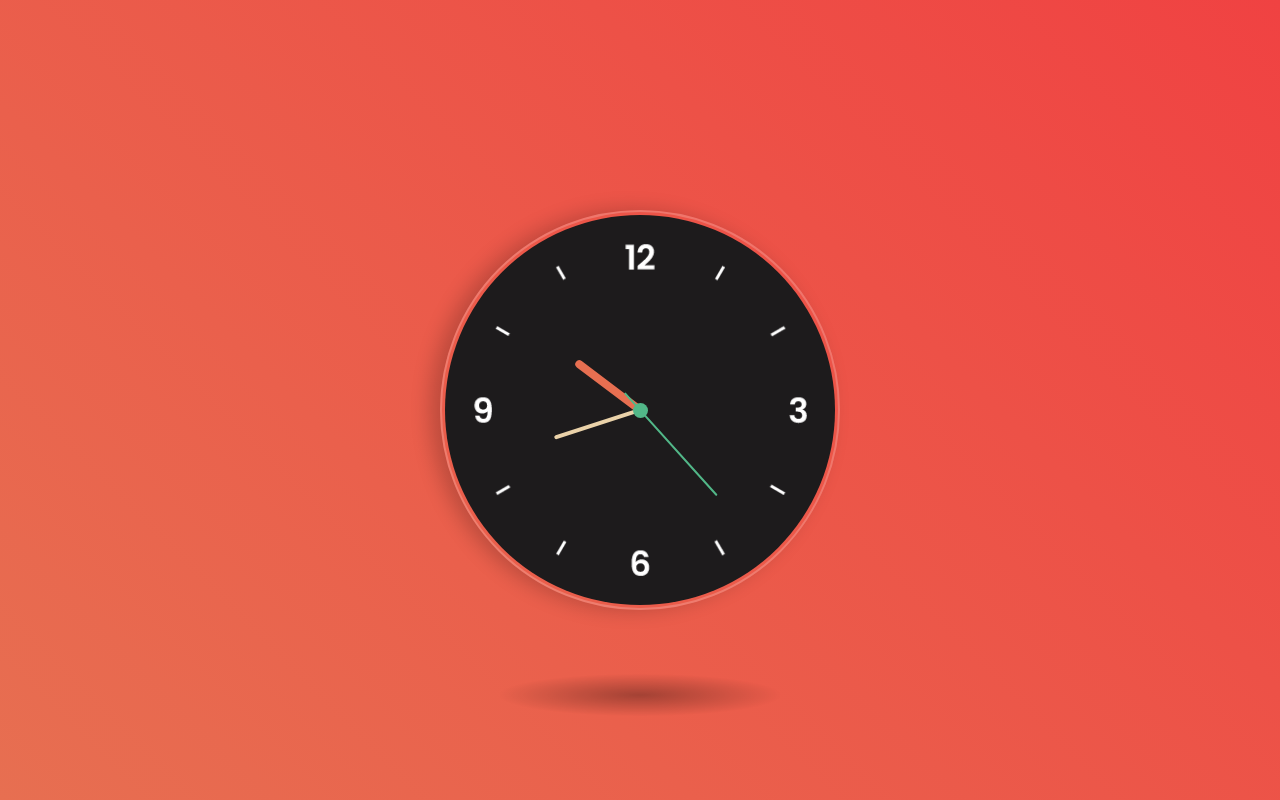
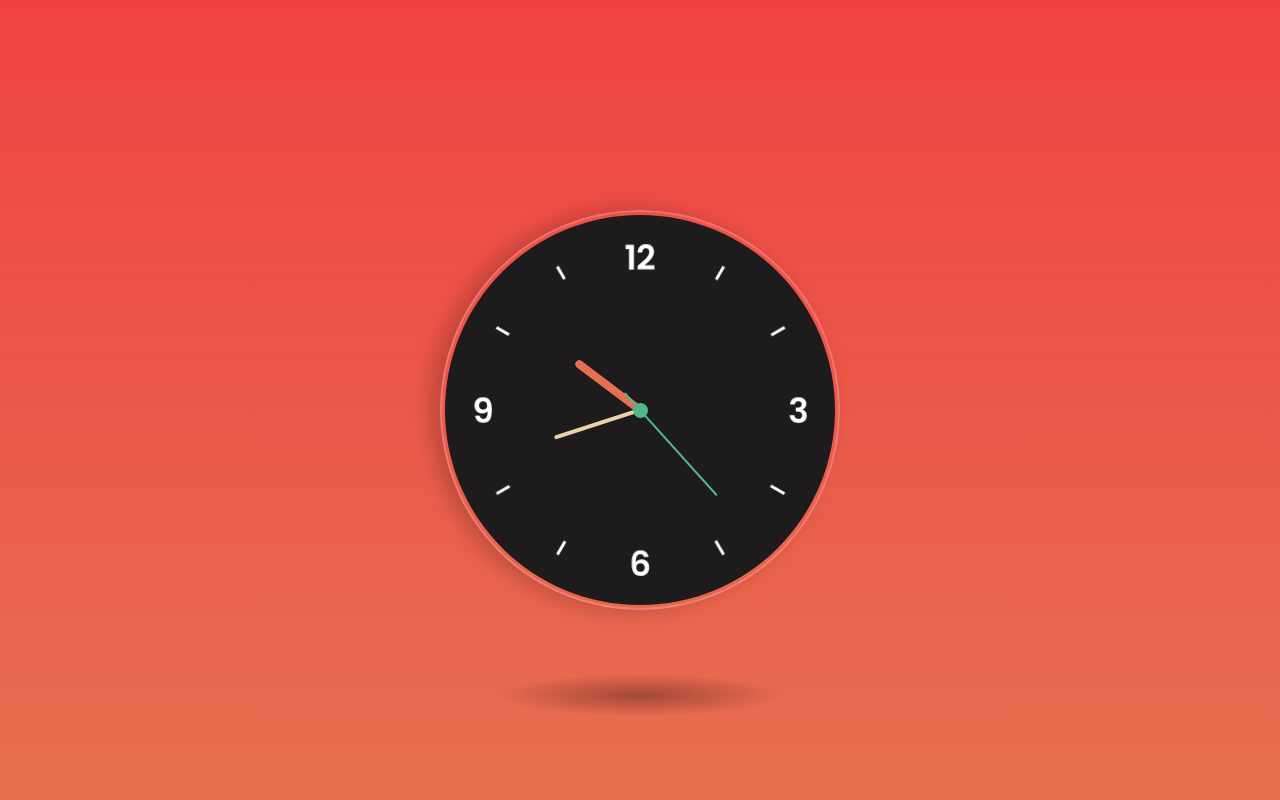
Before and after one commit to prabeenprabu/dark-clock, a plain HTML site: page index.html in a window 1280 px wide. Drawn offline with Linux system fonts and the light colour scheme.

Commit message:
gradient degree changed

```diff
--- a/css/style.css
+++ b/css/style.css
@@ -27,7 +27,7 @@ body::before {
     left: 0;
     width: 100%;
     height: 100%;
-    background: linear-gradient(45deg, var(--color-orange), var(--color-pink));
+    background: linear-gradient(to top, var(--color-orange), var(--color-pink));
 }
 
 /* -------key frames----------- */
```
